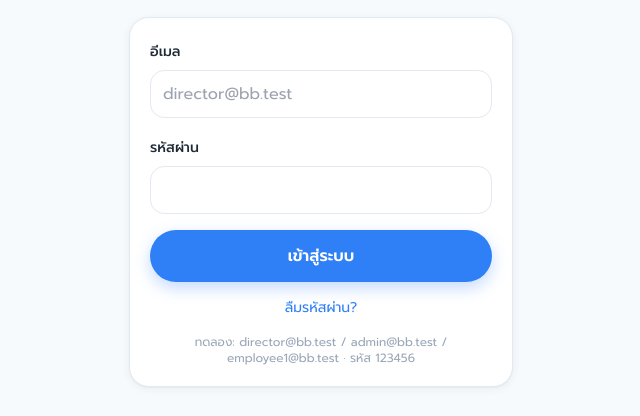
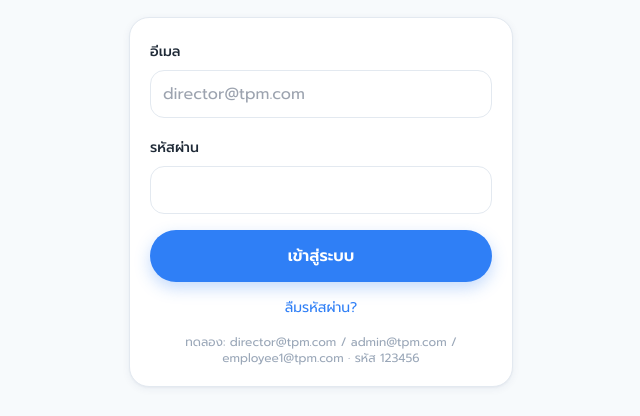
Before and after one commit to BetterBrainC/BetterBrain, a Next.js app: page /login in a window 1280 px wide. Shown: the part 264-680 px from the top of the page, without its empty margins (319-959 px from the left). Built offline with nearby package versions, Linux system fonts and the light colour scheme; no server answers.

Commit message:
chore: rename test accounts @bb.test -> @tpm.com
Renamed the 4 seed auth users via the Supabase Admin API (passwords unchanged = 123456); updated login demo hint + email placeholders.

```diff
--- a/app/(auth)/forgot/page.tsx
+++ b/app/(auth)/forgot/page.tsx
@@ -58,7 +58,7 @@ export default function ForgotPasswordPage() {
                 <input
                   id="email" name="email" type="email" autoComplete="email" required
                   value={email} onChange={(e) => setEmail(e.target.value)}
-                  placeholder="you@bb.test" className={inputClsLg}
+                  placeholder="you@tpm.com" className={inputClsLg}
                 />
               </div>
               {error && (
--- a/app/(auth)/login/page.tsx
+++ b/app/(auth)/login/page.tsx
@@ -30,7 +30,7 @@ export default function LoginPage() {
             <div className="space-y-1.5">
               <label htmlFor="email" className="text-sm font-medium text-ink">อีเมล</label>
               <input id="email" name="email" type="email" autoComplete="email" required
-                placeholder="director@bb.test" className={inputClsLg} />
+                placeholder="director@tpm.com" className={inputClsLg} />
             </div>
             <div className="space-y-1.5">
               <label htmlFor="password" className="text-sm font-medium text-ink">รหัสผ่าน</label>
@@ -51,7 +51,7 @@ export default function LoginPage() {
           </form>
           {process.env.NODE_ENV !== "production" && (
             <p className="text-center text-xs text-faint">
-              ทดลอง: director@bb.test / admin@bb.test / employee1@bb.test · รหัส 123456
+              ทดลอง: director@tpm.com / admin@tpm.com / employee1@tpm.com · รหัส 123456
             </p>
           )}
         </Card>
```
